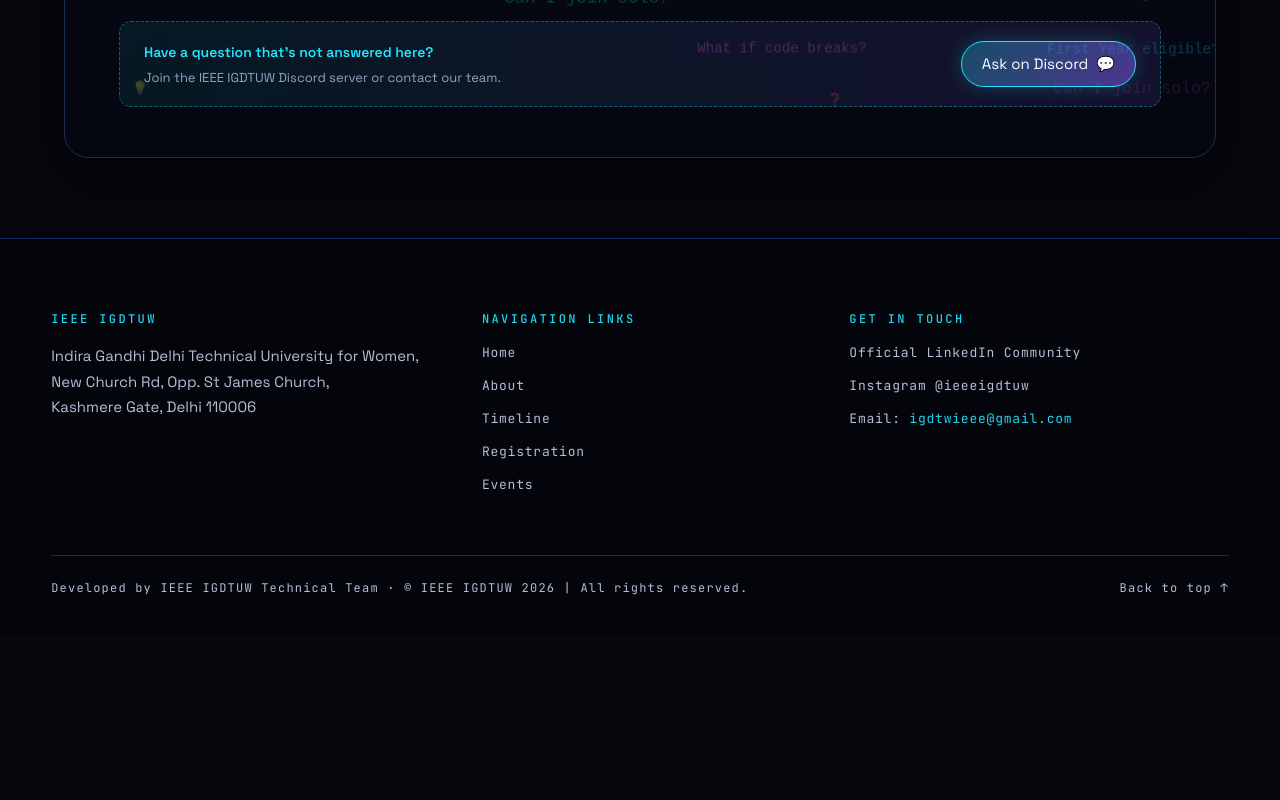
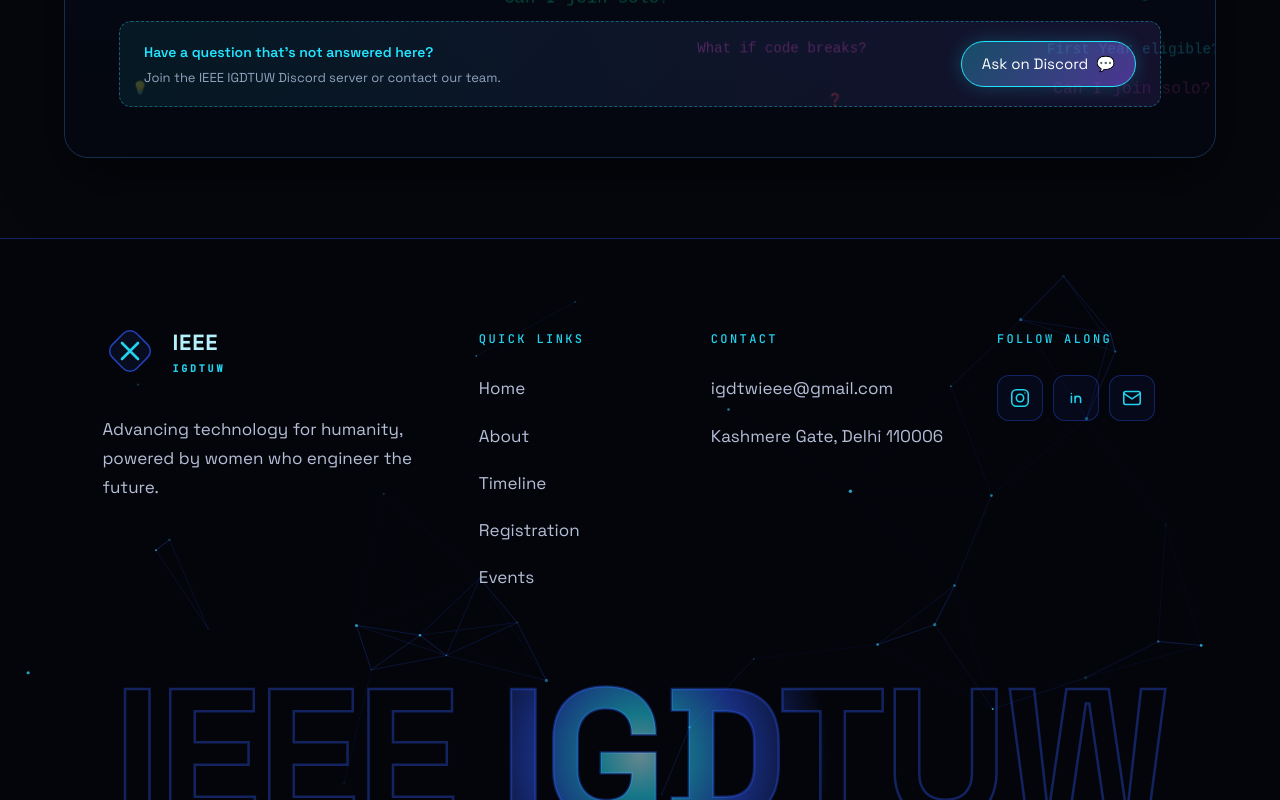
Before and after one commit to AditiGupta-tech/IEEE-Open-Source-Week-2026, a React (Vite) app: page / in a window 1280 px wide. Shown: the part 3688-4488 px from the top of the page. Before the commit the page ends 4324 px from the top, so only its background shows below. Built offline with nearby package versions, Linux system fonts and the light colour scheme.

Commit message:
Add social icons and functional footer links

```diff
--- a/src/components/Footer.css
+++ b/src/components/Footer.css
@@ -1,84 +1,250 @@
-/* Footer: content from the preview site, look from the main site's footer */
+/* Footer: constellation + cursor-lit wordmark, using the OSW site's colour scheme */
+
 .ft,
 .ft *,
 .ft *::before,
-.ft *::after { box-sizing: border-box; }
+.ft *::after {
+  box-sizing: border-box;
+}
 
 .ft {
+  /* Pulled from the site's shared variables (fallbacks only apply if a variable is missing) */
+  --ft-accent: var(--cy, #38d6ff);
+  --ft-ice: var(--ice, #cfeeff);
+  --ft-muted: var(--mu, #9aa3b5);
+  --ft-line: var(--ln, rgba(255, 255, 255, 0.12));
+  --ft-sans: var(--sa, 'Inter', system-ui, -apple-system, 'Segoe UI', sans-serif);
+  --ft-mono: var(--mo, ui-monospace, 'SFMono-Regular', Menlo, monospace);
+  --ft-blue: #2f5bff;
+
   position: relative;
-  padding: clamp(48px, 6vw, 72px) 0 40px;
-  border-top: 1px solid rgba(47, 91, 255, .35);
-  background: rgba(4, 6, 12, .82);
-  font: 400 16px/1.6 var(--sa);
-  color: var(--mu);
+  overflow: hidden;
+  isolation: isolate;
+  padding-top: clamp(56px, 7vw, 84px);
+  border-top: 1px solid rgba(47, 91, 255, 0.35);
+  background: rgba(4, 6, 12, 0.82);
+  font: 400 16px/1.6 var(--ft-sans);
+  color: var(--ft-muted);
 }
 
+.ft-canvas {
+  position: absolute;
+  inset: 0;
+  z-index: -1;
+  width: 100%;
+  height: 100%;
+  pointer-events: none;
+}
+
+.ft-wrap {
+  position: relative;
+  z-index: 2;
+  width: min(1600px, 100% - 2 * clamp(20px, 8vw, 150px));
+  margin-inline: auto;
+}
+
+/* ---------- Grid ---------- */
 .ft-grid {
   display: grid;
-  grid-template-columns: 1.2fr 1fr 1.2fr;
+  grid-template-columns: 1.8fr 1fr 1.3fr 1fr;
   gap: clamp(28px, 4vw, 64px);
+  align-items: start;
 }
 
-/* column titles = the mono label style used across the site */
 .ft-h {
-  margin: 0 0 16px;
-  font: 500 12px var(--mo);
-  letter-spacing: .2em;
+  margin: 8px 0 28px;
+  font: 500 12px var(--ft-mono);
+  letter-spacing: 0.2em;
   text-transform: uppercase;
-  color: var(--cy);
+  color: var(--ft-accent);
 }
 
-.ft-addr {
-  font-style: normal;
-  font-size: 15px;
+.ft-tag {
+  max-width: 400px;
+  margin: 28px 0 0;
+  font-size: 17px;
   line-height: 1.7;
-  color: var(--mu);
+  color: var(--ft-muted);
 }
 
+/* ---------- Logo ---------- */
+.ft-logo {
+  display: inline-flex;
+  align-items: center;
+  gap: 14px;
+  color: var(--ft-ice);
+  text-decoration: none;
+}
+
+.ft-logo-img {
+  display: block;
+  height: 56px;
+  width: auto;
+}
+
+.ft-logo-mark {
+  width: 56px;
+  height: 56px;
+  color: var(--ft-accent);
+}
+
+.ft-logo-text {
+  display: flex;
+  flex-direction: column;
+  line-height: 1;
+}
+
+.ft-logo-text strong {
+  font: 700 22px var(--ft-sans);
+  letter-spacing: 0.04em;
+}
+
+.ft-logo-text small {
+  margin-top: 6px;
+  font: 700 10px var(--ft-mono);
+  letter-spacing: 0.28em;
+  color: var(--ft-accent);
+}
+
+/* ---------- Lists ---------- */
 .ft-list {
   margin: 0;
   padding: 0;
   list-style: none;
 }
-/* one font on the <li> so every row has the same height */
+
 .ft-list li {
-  margin: 0 0 12px;
-  font: 13px/1.6 var(--mo);
-  letter-spacing: .06em;
-  color: var(--mu);
+  margin: 0 0 20px;
+  font-size: 17px;
+  color: var(--ft-muted);
 }
+
 .ft-list a {
+  display: inline-block;
   color: inherit;
   text-decoration: none;
-  transition: color .2s;
+  overflow-wrap: anywhere;
+  transition: color 0.2s ease, transform 0.2s ease;
 }
-.ft-list a:hover { color: var(--cy); }
-.ft-mail a { color: var(--cy); }
-.ft-mail a:hover { color: var(--ice); }
 
-/* bottom line */
-.ft-bar {
+.ft-list a:hover,
+.ft-list a:focus-visible {
+  color: var(--ft-accent);
+  transform: translateX(3px);
+}
+
+/* ---------- Social icon buttons ---------- */
+.ft-socials {
   display: flex;
-  flex-wrap: wrap;
-  justify-content: space-between;
-  gap: 16px 20px;
-  margin-top: 48px;
-  padding-top: 24px;
-  border-top: 1px solid var(--ln);
-  font: 12px var(--mo);
-  letter-spacing: .1em;
-  color: var(--mu);
+  gap: 10px;
 }
-.ft-bar a {
-  color: inherit;
-  text-decoration: none;
-  transition: color .2s;
+
+.ft-social {
+  display: grid;
+  place-items: center;
+  width: 46px;
+  height: 46px;
+  border-radius: 12px;
+  border: 1px solid rgba(47, 91, 255, 0.35);
+  background: rgba(47, 91, 255, 0.06);
+  color: var(--ft-accent);
+  transition: color 0.2s ease, border-color 0.2s ease,
+    background 0.2s ease, transform 0.2s ease;
 }
-.ft-bar a:hover { color: var(--cy); }
 
-@media (max-width: 900px) {
-  .ft-grid { grid-template-columns: 1fr; }
+.ft-icon {
+  width: 22px;
+  height: 22px;
 }
+
+.ft-social:hover,
+.ft-social:focus-visible {
+  color: var(--ft-ice);
+  border-color: var(--ft-accent);
+  background: rgba(47, 91, 255, 0.16);
+  transform: translateY(-3px);
+}
+
+/* ---------- Big wordmark ---------- */
+.ft-big {
+  --mx: 50%;
+  --my: 50%;
+  position: relative;
+  z-index: 1;
+  display: grid;
+  height: 0.64em;
+  margin-top: clamp(40px, 6vw, 70px);
+  overflow: hidden;
+  font: 800 min(14.5vw, 250px) / 0.8 var(--ft-sans);
+  letter-spacing: -0.02em;
+  text-align: center;
+  white-space: nowrap;
+  user-select: none;
+  pointer-events: none;
+}
+
+.ft-big > span {
+  grid-area: 1 / 1;
+  display: block;
+}
+
+.ft-big-outline {
+  color: transparent;
+  -webkit-text-stroke: 2.5px rgba(47, 91, 255, 0.35);
+}
+
+.ft-big-fill {
+  color: transparent;
+  background-image: radial-gradient(
+    circle 190px at var(--mx) var(--my),
+    var(--ft-ice) 0%,
+    var(--ft-accent) 22%,
+    rgba(47, 91, 255, 0.85) 55%,
+    rgba(47, 91, 255, 0) 100%
+  );
+  -webkit-background-clip: text;
+  background-clip: text;
+  opacity: 0;
+  transition: opacity 0.45s ease;
+}
+.ft-big[data-active='true'] .ft-big-fill {
+  opacity: 1;
+}
+
+/* ---------- Responsive ---------- */
+@media (max-width: 1000px) {
+  .ft-grid {
+    grid-template-columns: 1fr 1fr;
+  }
+
+  .ft-brand {
+    grid-column: 1 / -1;
+  }
+}
+
+@media (max-width: 560px) {
+  .ft-grid {
+    grid-template-columns: 1fr;
+  }
+
+  .ft-big {
+    font-size: 17vw;
+  }
+}
+
 @media (prefers-reduced-motion: reduce) {
-  .ft-list a, .ft-bar a { transition: none; }
+  .ft-list a,
+  .ft-social,
+  .ft-big-fill {
+    transition: none;
+  }
 }
+
+/* Touch devices have no hover: show a soft static glow instead */
+@media (hover: none) {
+  .ft-big-fill {
+    opacity: 0.55;
+    --mx: 50%;
+    --my: 50%;
+  }
+}
--- a/src/components/Footer.jsx
+++ b/src/components/Footer.jsx
@@ -1,10 +1,13 @@
-import '../styles/osw-shared.css';
+import { useEffect, useRef } from 'react';
 import './Footer.css';
 
 /* ---------- EDIT CONTENT HERE ---------- */
-const YEAR = 2026;
+const TAGLINE =
+  'Advancing technology for humanity, powered by women who engineer the future.';
 
-// Keep these ids identical to the section ids in the other components
+/* Optional: set to your logo image path, e.g. '/logo.png'. Leave '' to use the built-in SVG mark. */
+const LOGO_SRC = '';
+
 const NAV = [
   ['Home', '#hero'],
   ['About', '#about'],
@@ -13,32 +16,237 @@
   ['Events', '#events'],
 ];
 
+const EMAIL = 'igdtwieee@gmail.com';
+const ADDRESS = 'Kashmere Gate, Delhi 110006';
+
 const SOCIALS = [
-  { label: 'Official LinkedIn Community', url: '' }, // TODO: paste LinkedIn URL
-  { label: 'Instagram @ieeeigdtuw', url: '' }, // TODO: paste Instagram URL
+  {
+    label: 'Instagram',
+    url: 'https://www.instagram.com/ieeeigdtuw/',
+    icon: 'instagram',
+  },
+  {
+    label: 'LinkedIn',
+    url: 'https://www.linkedin.com/company/ieee-igdtuw/',
+    icon: 'linkedin',
+  },
+  {
+    label: 'Email',
+    url: `mailto:${EMAIL}`,
+    icon: 'mail',
+  },
 ];
 
-const EMAIL = 'igdtwieee@gmail.com';
+/* Constellation colours (R,G,B). Change these two to retint the background. */
+const DOT_RGB = '56,214,255'; // twinkling dots (cyan)
+const LINE_RGB = '47,91,255'; // connecting lines (blue)
 /* --------------------------------------- */
 
+function Icon({ type }) {
+  const common = {
+    viewBox: '0 0 24 24',
+    'aria-hidden': true,
+    className: 'ft-icon',
+    fill: 'none',
+    stroke: 'currentColor',
+    strokeWidth: 1.7,
+    strokeLinecap: 'round',
+    strokeLinejoin: 'round',
+  };
+
+  if (type === 'instagram') {
+    return (
+      <svg {...common}>
+        <rect x="3" y="3" width="18" height="18" rx="5" />
+        <circle cx="12" cy="12" r="4" />
+        <circle cx="17.5" cy="6.5" r="0.8" fill="currentColor" stroke="none" />
+      </svg>
+    );
+  }
+
+  if (type === 'linkedin') {
+    return (
+      <svg {...common}>
+        <path d="M7 10v7M7 7v.01M11 17v-7M11 13a3 3 0 0 1 6 0v4" />
+      </svg>
+    );
+  }
+
+  return (
+    <svg {...common}>
+      <rect x="3" y="5" width="18" height="14" rx="2" />
+      <path d="m3 7 9 6 9-6" />
+    </svg>
+  );
+}
+
+function Logo() {
+  return (
+    <a href="#hero" className="ft-logo" aria-label="IEEE IGDTUW home">
+      {LOGO_SRC ? (
+        <img src={LOGO_SRC} alt="IEEE IGDTUW" className="ft-logo-img" />
+      ) : (
+        <>
+          <svg viewBox="0 0 56 56" className="ft-logo-mark" aria-hidden="true">
+            <rect
+              x="11"
+              y="11"
+              width="34"
+              height="34"
+              rx="9"
+              transform="rotate(45 28 28)"
+              fill="rgba(47,91,255,0.08)"
+              stroke="rgba(47,91,255,0.7)"
+              strokeWidth="1.5"
+            />
+            <path
+              d="M20 20l16 16M36 20L20 36"
+              stroke="currentColor"
+              strokeWidth="2.6"
+              strokeLinecap="round"
+            />
+          </svg>
+          <span className="ft-logo-text">
+            <strong>IEEE</strong>
+            <small>IGDTUW</small>
+          </span>
+        </>
+      )}
+    </a>
+  );
+}
+
+/* Drifting dots + faint connecting lines */
+function Constellation() {
+  const ref = useRef(null);
+
+  useEffect(() => {
+    const canvas = ref.current;
+    if (!canvas) return undefined;
+    const ctx = canvas.getContext('2d');
+    const reduce = window.matchMedia('(prefers-reduced-motion: reduce)').matches;
+    const LINK = 150;
+    let w = 0;
+    let h = 0;
+    let nodes = [];
+    let raf = 0;
+    let visible = true;
+
+    const build = () => {
+      const r = canvas.parentElement.getBoundingClientRect();
+      const dpr = Math.min(window.devicePixelRatio || 1, 2);
+      w = r.width;
+      h = r.height;
+      canvas.width = w * dpr;
+      canvas.height = h * dpr;
+      ctx.setTransform(dpr, 0, 0, dpr, 0, 0);
+      const count = Math.round((w * h) / 20000);
+      nodes = Array.from({ length: count }, () => ({
+        x: Math.random() * w,
+        y: Math.random() * h,
+        vx: (Math.random() - 0.5) * 0.18,
+        vy: (Math.random() - 0.5) * 0.18,
+        r: Math.random() * 1.1 + 0.6,
+        t: Math.random() * Math.PI * 2,
+      }));
+    };
+
+    const draw = () => {
+      ctx.clearRect(0, 0, w, h);
+
+      if (!reduce) {
+        for (const n of nodes) {
+          n.x += n.vx;
+          n.y += n.vy;
+          n.t += 0.02;
+          if (n.x < 0 || n.x > w) n.vx *= -1;
+          if (n.y < 0 || n.y > h) n.vy *= -1;
+        }
+      }
+
+      for (let i = 0; i < nodes.length; i++) {
+        for (let j = i + 1; j < nodes.length; j++) {
+          const a = nodes[i];
+          const b = nodes[j];
+          const d = Math.hypot(a.x - b.x, a.y - b.y);
+          if (d < LINK) {
+            ctx.strokeStyle = `rgba(${LINE_RGB},${(1 - d / LINK) * 0.35})`;
+            ctx.lineWidth = 1;
+            ctx.beginPath();
+            ctx.moveTo(a.x, a.y);
+            ctx.lineTo(b.x, b.y);
+            ctx.stroke();
+          }
+        }
+      }
+
+      for (const n of nodes) {
+        ctx.fillStyle = `rgba(${DOT_RGB},${0.4 + 0.35 * Math.sin(n.t)})`;
+        ctx.beginPath();
+        ctx.arc(n.x, n.y, n.r, 0, Math.PI * 2);
+        ctx.fill();
+      }
+    };
+
+    const loop = () => {
+      if (visible) draw();
+      raf = requestAnimationFrame(loop);
+    };
+
+    build();
+    if (reduce) draw();
+    else loop();
+
+    const ro = new ResizeObserver(() => {
+      build();
+      if (reduce) draw();
+    });
+    ro.observe(canvas.parentElement);
+
+    const io = new IntersectionObserver(([entry]) => {
+      visible = entry.isIntersecting;
+    });
+    io.observe(canvas);
+
+    return () => {
+      cancelAnimationFrame(raf);
+      ro.disconnect();
+      io.disconnect();
+    };
+  }, []);
+
+  return <canvas ref={ref} className="ft-canvas" aria-hidden="true" />;
+}
+
 export default function Footer() {
+  const bigRef = useRef(null);
+
+  const onMove = (e) => {
+    const el = bigRef.current;
+    if (!el) return;
+    const r = el.getBoundingClientRect();
+    el.style.setProperty('--mx', `${e.clientX - r.left}px`);
+    el.style.setProperty('--my', `${e.clientY - r.top}px`);
+    el.dataset.active = 'true';
+  };
+
+  const onLeave = () => {
+    if (bigRef.current) bigRef.current.dataset.active = 'false';
+  };
+
   return (
-    <footer className="ft">
-      <div className="osw-w">
+    <footer className="ft" onPointerMove={onMove} onPointerLeave={onLeave}>
+      <Constellation />
+
+      <div className="ft-wrap">
         <div className="ft-grid">
-          <div>
-            <h3 className="ft-h">IEEE IGDTUW</h3>
-            <address className="ft-addr">
-              Indira Gandhi Delhi Technical University for Women,
-              <br />
-              New Church Rd, Opp. St James Church,
-              <br />
-              Kashmere Gate, Delhi 110006
-            </address>
+          <div className="ft-brand">
+            <Logo />
+            <p className="ft-tag">{TAGLINE}</p>
           </div>
 
           <nav aria-label="Footer">
-            <h3 className="ft-h">Navigation Links</h3>
+            <h3 className="ft-h">Quick links</h3>
             <ul className="ft-list">
               {NAV.map(([label, href]) => (
                 <li key={href}>
@@ -49,32 +257,44 @@
           </nav>
 
           <div>
-            <h3 className="ft-h">Get In Touch</h3>
+            <h3 className="ft-h">Contact</h3>
             <ul className="ft-list">
-              {SOCIALS.map(({ label, url }) => (
-                <li key={label}>
-                  {url ? (
-                    <a href={url} target="_blank" rel="noopener noreferrer">
-                      {label}
-                    </a>
-                  ) : (
-                    <span>{label}</span>
-                  )}
-                </li>
-              ))}
-              <li className="ft-mail">
-                Email: <a href={`mailto:${EMAIL}`}>{EMAIL}</a>
+              <li>
+                <a href={`mailto:${EMAIL}`}>{EMAIL}</a>
               </li>
+              <li>{ADDRESS}</li>
             </ul>
           </div>
+
+          <div>
+            <h3 className="ft-h">Follow along</h3>
+            <div className="ft-socials">
+              {SOCIALS.map(({ label, url, icon }) => (
+                <a
+                  key={label}
+                  className="ft-social"
+                  href={url}
+                  aria-label={
+                    label === 'Email'
+                      ? `Email IEEE IGDTUW at ${EMAIL}`
+                      : `Visit IEEE IGDTUW on ${label}`
+                  }
+                  {...(url.startsWith('http')
+                    ? { target: '_blank', rel: 'noopener noreferrer' }
+                    : {})}
+                >
+                  <Icon type={icon} />
+                </a>
+              ))}
+            </div>
+          </div>
         </div>
+      </div>
 
-        <div className="ft-bar">
-          <span>
-            Developed by IEEE IGDTUW Technical Team · &copy; IEEE IGDTUW {YEAR} | All rights reserved.
-          </span>
-          <a href="#hero">Back to top &uarr;</a>
-        </div>
+      {/* Big cursor-lit wordmark */}
+      <div className="ft-big" ref={bigRef} data-active="false" aria-hidden="true">
+        <span className="ft-big-outline">IEEE IGDTUW</span>
+        <span className="ft-big-fill">IEEE IGDTUW</span>
       </div>
     </footer>
   );
```
